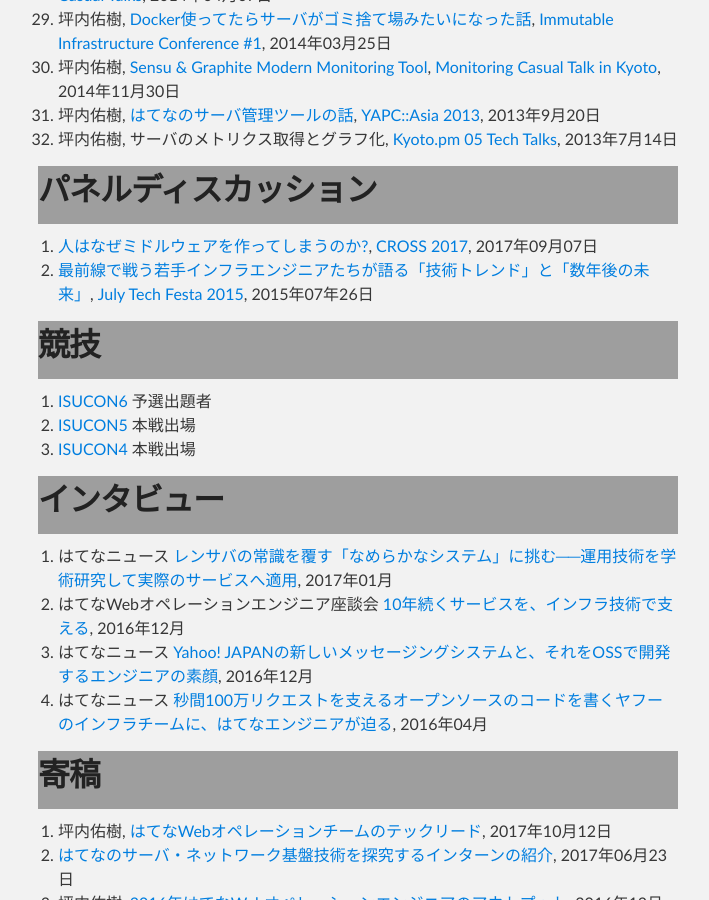
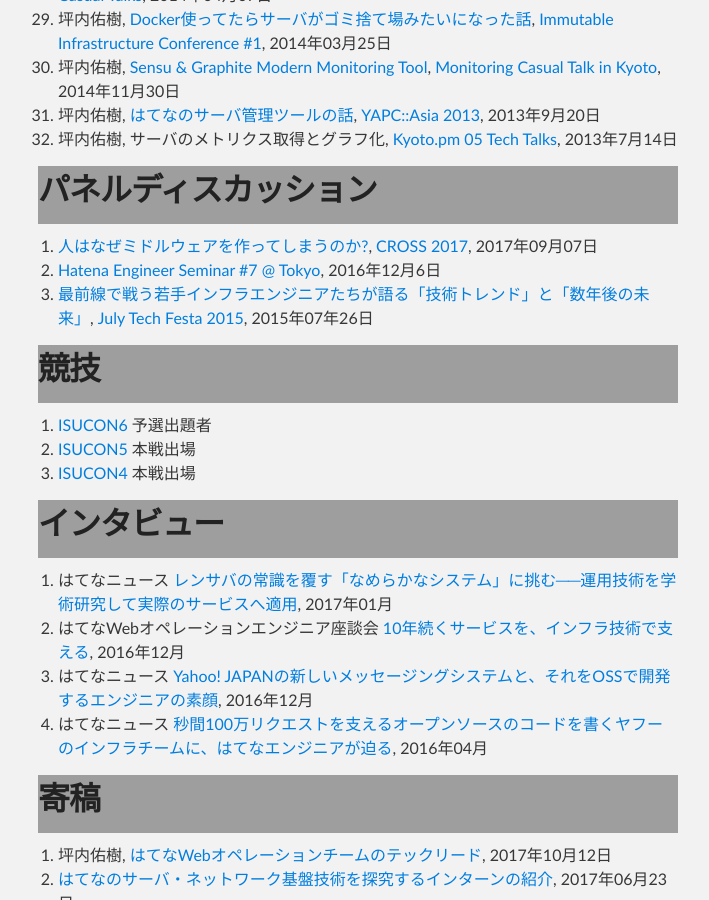
Before and after one commit to yuuki/yuuk.io, a Jekyll site: the page built from index.md, in a window 1280 px wide and 900 px high, scrolled down 4482 px. Shown: the whole window, without its empty margins (282-991 px from the left). Built offline with Jekyll 4.4.1, drawn with Linux system fonts in a browser that asks for light colours; nearby versions of some CDN libraries.

Commit message:
Sync README.md with index.md

```diff
--- a/index.md
+++ b/index.md
@@ -136,6 +136,7 @@
 ## パネルディスカッション
 
 1. [人はなぜミドルウェアを作ってしまうのか?](http://2017.cross-party.com/program/x4), [CROSS 2017](http://2017.cross-party.com), 2017年09月07日
+1. [Hatena Engineer Seminar #7 @ Tokyo](https://hatena.connpass.com/event/45217/), 2016年12月6日
 1. [最前線で戦う若手インフラエンジニアたちが語る「技術トレンド」と「数年後の未来」](https://2015.techfesta.jp/p/program.html#tech_trend_and_future), [July Tech Festa 2015](https://2015.techfesta.jp), 2015年07年26日
 
 ## 競技
```
